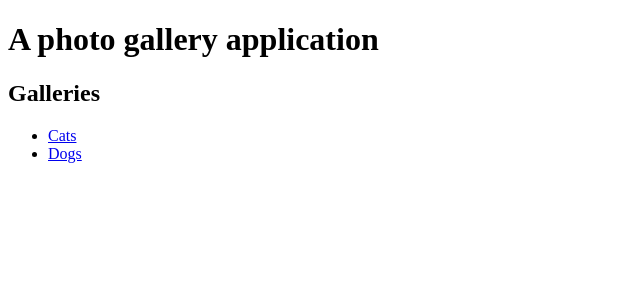
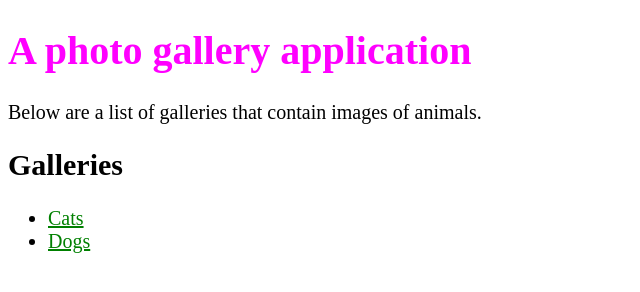
Before and after one commit to nnarh/Metis-Prework, a plain HTML site: page index.html in a window 1280 px wide. Shown: the whole page, without its empty margins (0-640 px from the left). Drawn offline with Linux system fonts and the light colour scheme.

Commit message:
css selectors and classes

```diff
--- a/index.html
+++ b/index.html
@@ -1,5 +1,21 @@
 <!DOCTYPE html>
 <!-- photo gallery -->
+<style>
+  body {
+    font-size: 20px;
+  }
+  h1 {
+    color: magenta;
+  }
+  #intro {
+    color: gray;
+  }
+  #galleries li a {
+    color: green;
+  }
+
+</style>
+
 <html>
   <head>
     <meta charset="UTF-8">
@@ -7,11 +23,11 @@
   </head>
   <body>
   	<h1> A photo gallery application</h1>
-  	<div>
+  	<div id="introduction">Below are a list of galleries that contain images of animals.</div>
   	<h2>Galleries</h2>
     <ul>
-      <li><a href='cats.html'>Cats</a></li>
-      <li><a href='dogs.html'>Dogs</a></li>
+      <div id="galleries"><li><a href='cats.html'>Cats</a></li>
+      <li><a href='dogs.html'>Dogs</a></li></div>
     </ul>
     <div>
   </body>
```
Also changed, not shown: cats.html (+6 -0 lines), dogs.html (+6 -0 lines).
